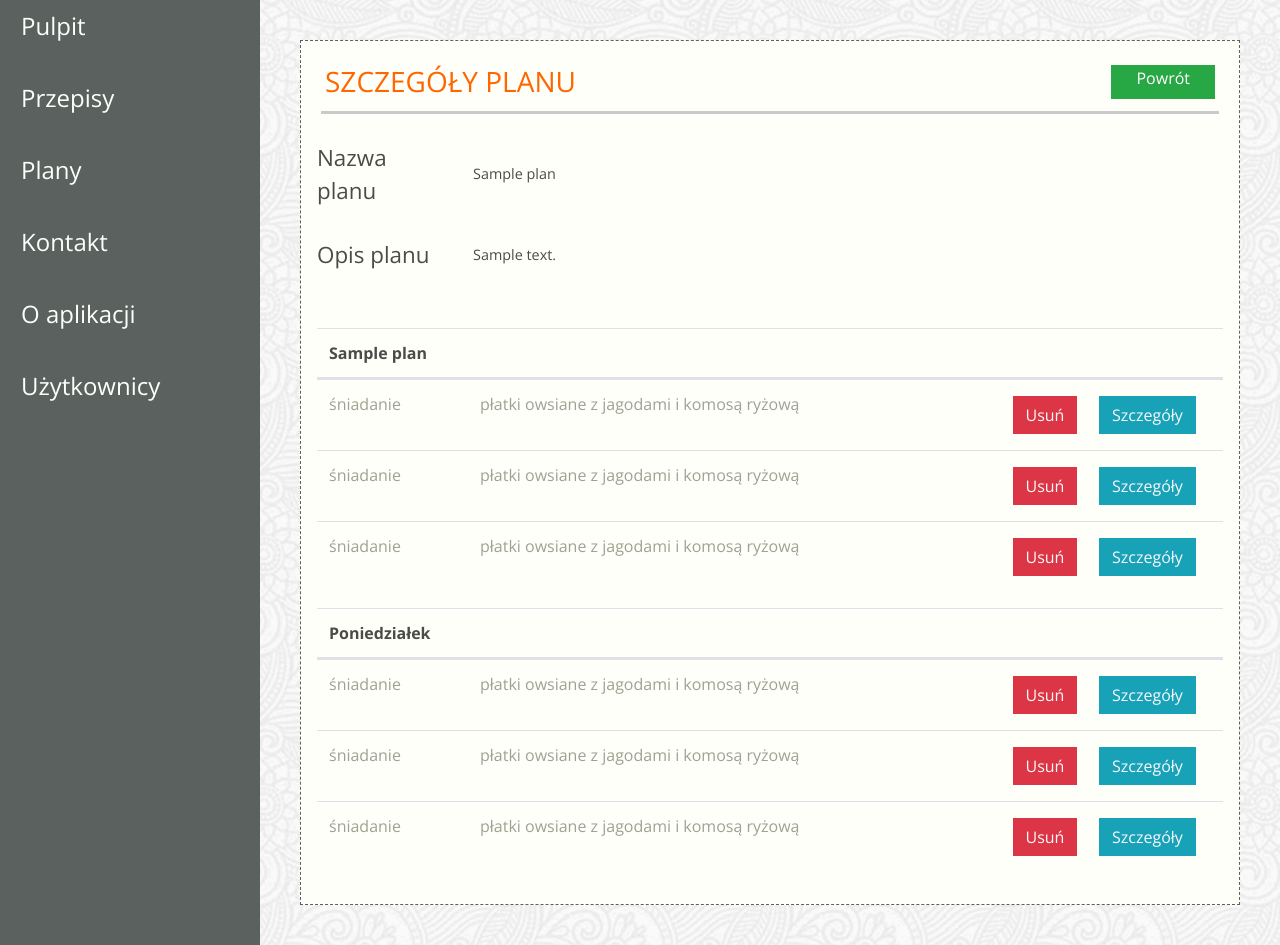
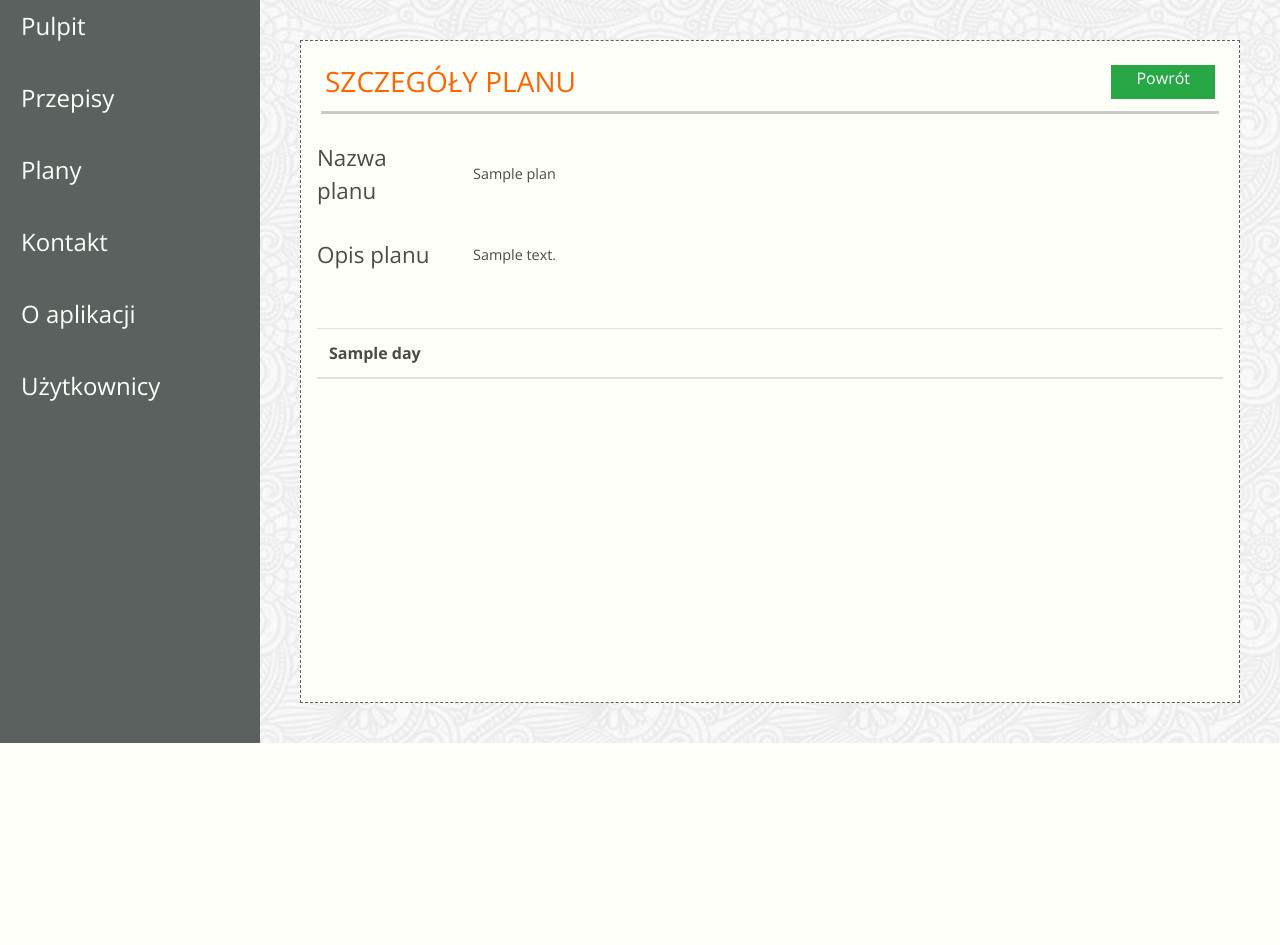
Before and after one commit to Gribek/Food_Plan_App, a Django app: template jedzonko/templates/app-details-schedules.html in a window 1280 px wide. Shown: the part 84-1029 px from the top of the page. After the commit the page ends 827 px from the top, so only its background shows below. Run offline with Django 3.2, Linux system fonts and the light colour scheme; the template is opened without the code that fills it: most values are stand-ins (such as "Sample title", 1, 10 or a date in 2020); lists and menus that the app fills with data are empty; some libraries are stand-ins or nearby versions; some web fonts are replaced.

Commit message:
link do szczeółów przepisu (plan)

```diff
--- a/jedzonko/templates/app-details-schedules.html
+++ b/jedzonko/templates/app-details-schedules.html
@@ -35,97 +35,29 @@
         </div>
 
         <table class="table">
+            {% for day in day_list %}
             <thead>
             <tr class="d-flex">
-                <th class="col-2">{{ plan.plan_set.meal_name }}</th>
+                <th class="col-2">{{ day.get_day_name_display }}</th>
                 <th class="col-7"></th>
                 <th class="col-1"></th>
                 <th class="col-2"></th>
             </tr>
             </thead>
-            <tbody class="text-color-lighter">
-            <tr class="d-flex">
-                <td class="col-2">śniadanie</td>
-                <td class="col-7">płatki owsiane z jagodami i komosą ryżową</td>
-                <td class="col-1 center">
-                    <a href="#" class="btn btn-danger rounded-0 text-light m-1">Usuń</a>
-                </td>
-                <td class="col-2 center">
-                    <a href="app-details-schedules.html"
-                       class="btn btn-info rounded-0 text-light m-1">Szczegóły</a>
-                </td>
-            </tr>
-            <tr class="d-flex">
-                <td class="col-2">śniadanie</td>
-                <td class="col-7">płatki owsiane z jagodami i komosą ryżową</td>
-                <td class="col-1 center">
-                    <a href="#" class="btn btn-danger rounded-0 text-light m-1">Usuń</a>
-                </td>
-                <td class="col-2 center">
-                    <a href="app-details-schedules.html"
-                       class="btn btn-info rounded-0 text-light m-1">Szczegóły</a>
-                </td>
-            </tr>
-            <tr class="d-flex">
-                <td class="col-2">śniadanie</td>
-                <td class="col-7">płatki owsiane z jagodami i komosą ryżową</td>
-                <td class="col-1 center">
-                    <a href="#" class="btn btn-danger rounded-0 text-light m-1">Usuń</a>
-                </td>
-                <td class="col-2 center">
-                    <a href="app-details-schedules.html"
-                       class="btn btn-info rounded-0 text-light m-1">Szczegóły</a>
-                </td>
-            </tr>
-            </tbody>
+                {% for recipe in plan_details %}
+                    {% if recipe.day_name == day.day_name %}
+                        <tbody class="text-color-lighter">
+                            <tr class="d-flex">
+                                <td class="col-2">{{ recipe.meal_name }}</td>
+                                <td class="col-7">{{ recipe.recipe.name }}</td>
+                                <td class="col-1 center"><a href="#" class="btn btn-danger rounded-0 text-light m-1">Usuń</a></td>
+                                <td class="col-2 center"><a href="/recipe/{{ recipe.recipe.id }}" class="btn btn-info rounded-0 text-light m-1">Szczegóły</a></td>
+                            </tr>
+                        </tbody>
+                    {% endif %}
+                {% endfor %}
+            {% endfor %}
         </table>
-
-        <table class="table">
-            <thead>
-            <tr class="d-flex">
-                <th class="col-2">Poniedziałek</th>
-                <th class="col-7"></th>
-                <th class="col-1"></th>
-                <th class="col-2"></th>
-            </tr>
-            </thead>
-            <tbody class="text-color-lighter">
-            <tr class="d-flex">
-                <td class="col-2">śniadanie</td>
-                <td class="col-7">płatki owsiane z jagodami i komosą ryżową</td>
-                <td class="col-1 center">
-                    <a href="#" class="btn btn-danger rounded-0 text-light m-1">Usuń</a>
-                </td>
-                <td class="col-2 center">
-                    <a href="app-details-schedules.html"
-                       class="btn btn-info rounded-0 text-light m-1">Szczegóły</a>
-                </td>
-            </tr>
-            <tr class="d-flex">
-                <td class="col-2">śniadanie</td>
-                <td class="col-7">płatki owsiane z jagodami i komosą ryżową</td>
-                <td class="col-1 center">
-                    <a href="#" class="btn btn-danger rounded-0 text-light m-1">Usuń</a>
-                </td>
-                <td class="col-2 center">
-                    <a href="app-details-schedules.html"
-                       class="btn btn-info rounded-0 text-light m-1">Szczegóły</a>
-                </td>
-            </tr>
-            <tr class="d-flex">
-                <td class="col-2">śniadanie</td>
-                <td class="col-7">płatki owsiane z jagodami i komosą ryżową</td>
-                <td class="col-1 center">
-                    <a href="#" class="btn btn-danger rounded-0 text-light m-1">Usuń</a>
-                </td>
-                <td class="col-2 center">
-                    <a href="app-details-schedules.html"
-                       class="btn btn-info rounded-0 text-light m-1">Szczegóły</a>
-                </td>
-            </tr>
-            </tbody>
-        </table>
-
     </div>
 </div>
 {% endblock content %}
--- a/jedzonko/templates/app-schedules.html
+++ b/jedzonko/templates/app-schedules.html
@@ -8,7 +8,7 @@
             <h3 class="color-header text-uppercase">LISTA PLANÓW</h3>
         </div>
         <div class="col d-flex justify-content-end mb-2 noPadding">
-            <a href="app-add-schedules.html"
+            <a href="plan/add"
                class="btn btn-success rounded-0 pt-0 pb-0 pr-4 pl-4">Dodaj
                 plan</a>
         </div>
--- a/jedzonko/templates/dashboard.html
+++ b/jedzonko/templates/dashboard.html
@@ -10,7 +10,7 @@
                             </a>
                         </div>
                         <div class="menu-item border-dashed">
-                            <a href="">
+                            <a href="plan/add">
                                 <i class="far fa-plus-square icon-plus-square"></i>
                                 <span class="title">dodaj plan</span>
                             </a>
```
Also changed, not shown: jedzonko/templates/app-add-recipe.html (+8 -5 lines), jedzonko/templates/app-add-schedules.html (+7 -4 lines), jedzonko/views.py (+24 -0 lines), scrumlab/urls.py (+11 -11 lines).
